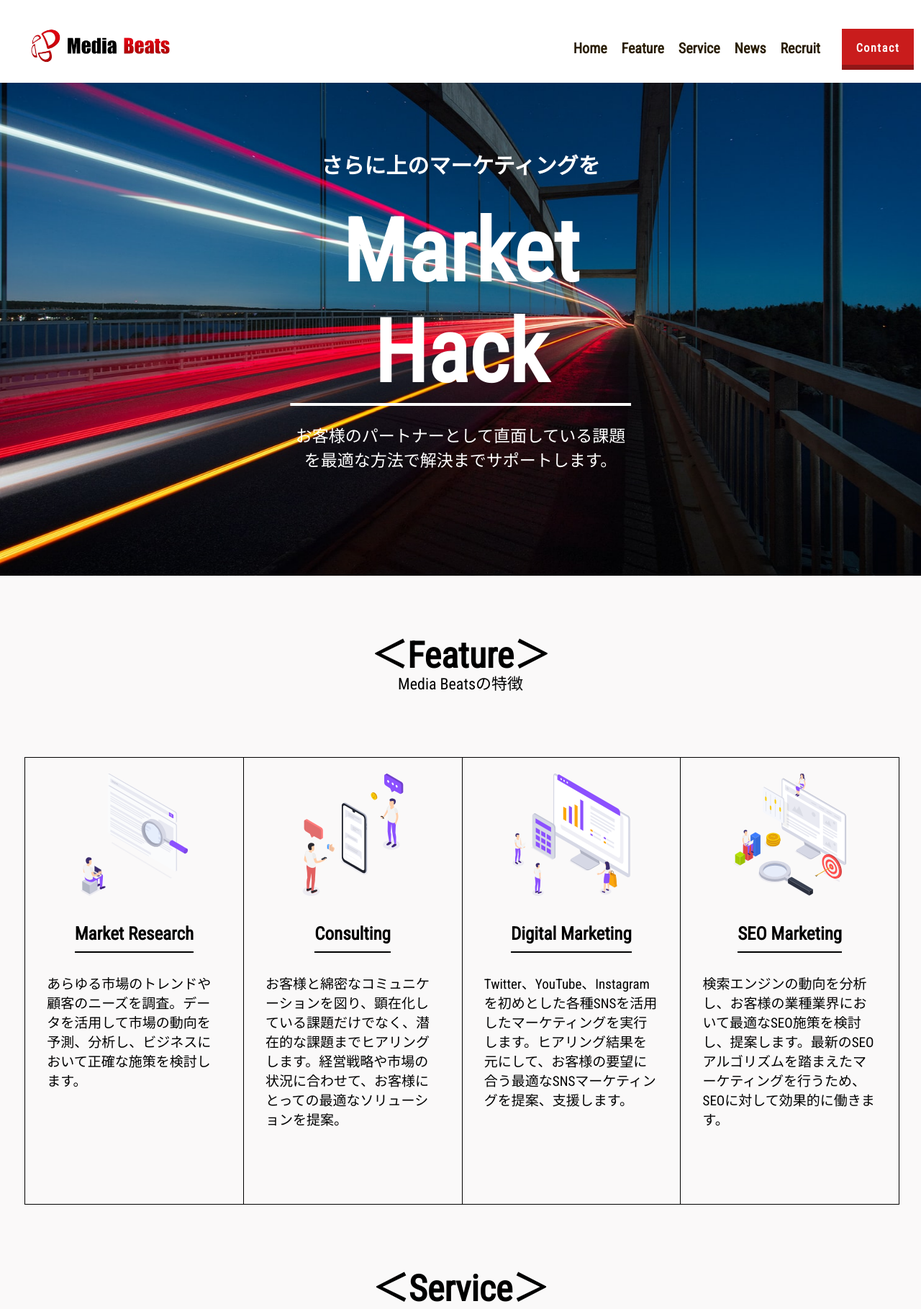
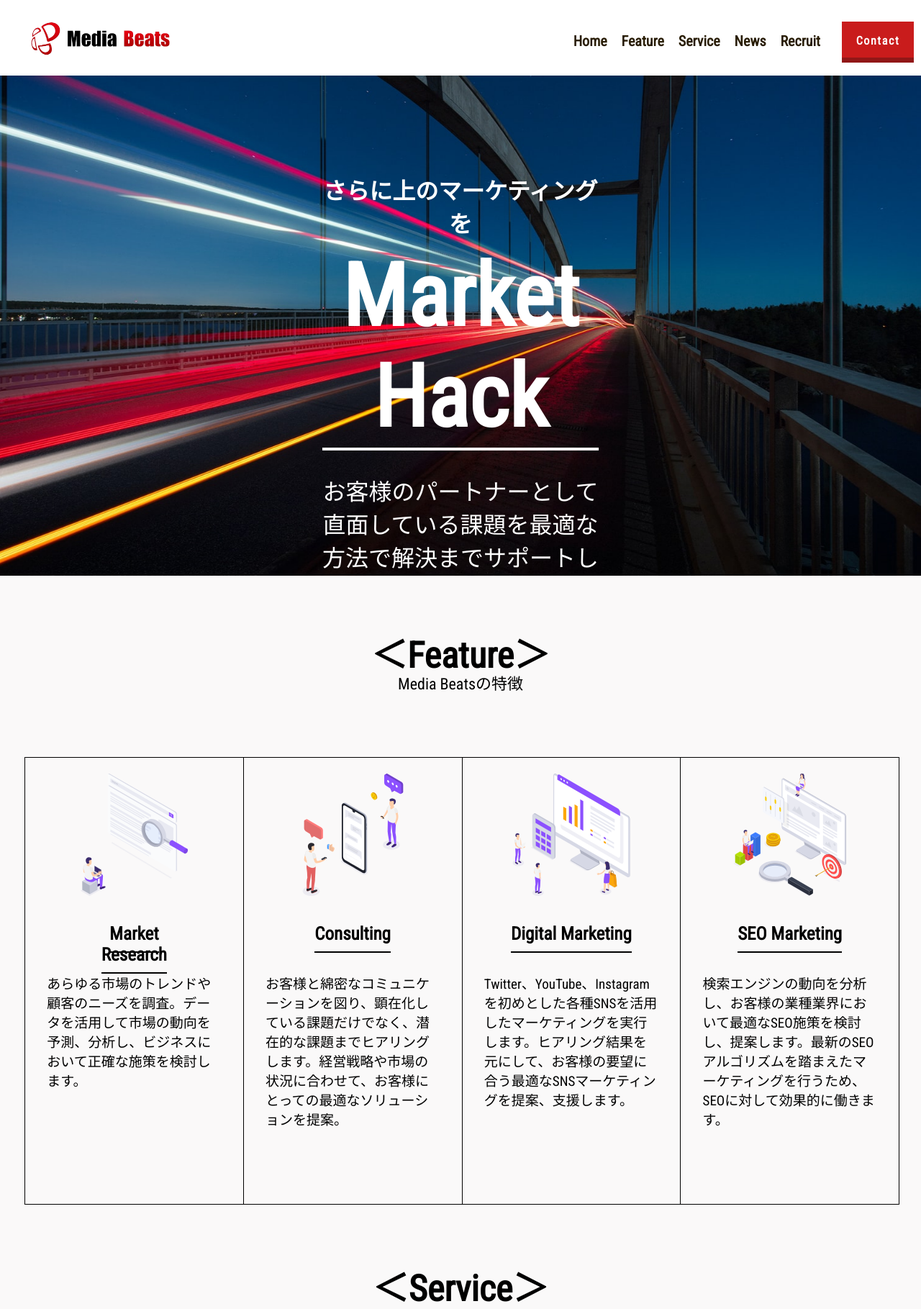
Before and after one commit to kohikeuchi/mediabeats-Homepage, a Django app: template templates/index.html in a window 1280 px wide. Shown: the top 1819 px of the page at 72% size. Run offline with Django 3.2, Linux system fonts and the light colour scheme; the template is opened without the code that fills it, so the values that code supplies are empty.

Commit message:
changed top

```diff
--- a/static/style/breakpoints/_1280up.scss
+++ b/static/style/breakpoints/_1280up.scss
@@ -1,23 +1,23 @@
 // @import './base';
 .top-page{
   .home_content{
-    top: 52%;
-    width: 37%;
-    max-width: 680px;
+    top: 56%;
+    width: 30%;
+ max-width: 500px;
   }
 }
 .home-title{
-  font-size: 120px;
+  font-size: 15vh;
 }
 .home-subtitle{
   color: white;
   &.top{
-    font-size:30px;
+    font-size:4vh;
     font-weight: bold;
   }
   &.bottom{
     // font-weight: lighter;
-    font-size: 23px;
+    font-size: 4vh;
   }
 }
 
@@ -75,11 +75,11 @@
   }
 }
 
-  .header{
-    height: 75px;
-    &_inner{
-      top: 10px;
-    }
+.header{
+  height: 65px;
+  &_inner{
+    top: 0px;
+  }
 }
 
 .footer-bottom-copyright{
--- a/static/style/breakpoints/_480up.scss
+++ b/static/style/breakpoints/_480up.scss
@@ -3,6 +3,30 @@
 Stylesheet: 480px以上(スマホの横向き)のモニタで適用
 
 ******************************************************************/
+.top-page{
+  .home{
+    &_content{
+      width: 40%;
+    }
+  }
+}
+.home-title{
+  font-size: 13vh;
+}
+.home-subtitle{
+  color: white;
+  &.top{
+    font-size:2vh;
+    font-weight: bold;
+  }
+  &.bottom{
+    // font-weight: lighter;
+    font-size: 2vh;
+  }
+}
+
+
+
 .contact{
 
     position: relative;
@@ -11,6 +35,7 @@
     height: 80%;
     // top: -135px;
 }
+
 
   .center{
     margin: 0;
--- a/static/style/breakpoints/_600up.scss
+++ b/static/style/breakpoints/_600up.scss
@@ -6,17 +6,17 @@
   }
 }
 .home-title{
-  font-size: 100px;
+  font-size: 15vh;
 }
 .home-subtitle{
   color: white;
   &.top{
-    font-size:22px;
+    font-size:3vh;
     font-weight: bold;
   }
   &.bottom{
     // font-weight: lighter;
-    font-size: 18px;
+    font-size: 3vh;
   }
 }
 
--- a/static/style/breakpoints/_960up.scss
+++ b/static/style/breakpoints/_960up.scss
@@ -8,17 +8,19 @@
 }
 
 .home-title{
-  font-size: 100px;
+  font-size: 13vh;
 }
 .home-subtitle{
   color: white;
   &.top{
-    font-size:25px;
+    font-size:3vh;
     font-weight: bold;
+
+
   }
   &.bottom{
     // font-weight: lighter;
-    font-size: 21px;
+    font-size: 3vh;
   }
 }
 
@@ -28,7 +30,7 @@
   &_nav{
     display: flex;
     // @extend .font-md;
-    font-size: 17px;
+    font-size: 3vh;
     font-weight: bold;
 
   }
--- a/static/style/breakpoints/_base.scss
+++ b/static/style/breakpoints/_base.scss
@@ -342,10 +342,10 @@
 
       &_content{
         position: absolute;
-        top: 50%;
+        top: 55%;
         left: 50%;
-        width: 50%;
-        max-width: 600px;
+        width: 49%;
+        max-width: 400px;
         height: 60%;
         transform: translate(-50%, -50%);
         text-align: center;
@@ -354,9 +354,11 @@
   }
 }
 .home-title{
-  font-size: 55px;
+
+  font-size: 10vh;
   margin: 0;
   color: white;
+  // background-color: white;
   font-weight: bold;
   border-bottom: solid 4px white;
   & > h1{
@@ -364,14 +366,21 @@
   }
 }
 .home-subtitle{
+
   color: white;
   &.top{
-    font-size:15px;
+
+    // background-color: yellow;
+
+    margin-bottom: 10px;
+    font-size:2vh;
     font-weight: bold;
   }
   &.bottom{
+
+    // background-color: yellowgreen;
     // font-weight: lighter;
-    font-size: 12px;
+    font-size: 2vh;
   }
 }
 .main-page{
--- a/static/style/style.css
+++ b/static/style/style.css
@@ -1038,10 +1038,10 @@
 
 .top-page .home_content {
   position: absolute;
-  top: 50%;
+  top: 55%;
   left: 50%;
-  width: 50%;
-  max-width: 600px;
+  width: 49%;
+  max-width: 400px;
   height: 60%;
   -webkit-transform: translate(-50%, -50%);
           transform: translate(-50%, -50%);
@@ -1049,7 +1049,7 @@
 }
 
 .home-title {
-  font-size: 55px;
+  font-size: 10vh;
   margin: 0;
   color: white;
   font-weight: bold;
@@ -1065,12 +1065,13 @@
 }
 
 .home-subtitle.top {
-  font-size: 15px;
+  margin-bottom: 10px;
+  font-size: 2vh;
   font-weight: bold;
 }
 
 .home-subtitle.bottom {
-  font-size: 12px;
+  font-size: 2vh;
 }
 
 .main-page {
@@ -1733,6 +1734,22 @@
 Stylesheet: 480px以上(スマホの横向き)のモニタで適用
 
 ******************************************************************/
+  .top-page .home_content {
+    width: 40%;
+  }
+  .home-title {
+    font-size: 13vh;
+  }
+  .home-subtitle {
+    color: white;
+  }
+  .home-subtitle.top {
+    font-size: 2vh;
+    font-weight: bold;
+  }
+  .home-subtitle.bottom {
+    font-size: 2vh;
+  }
   .contact {
     position: relative;
     width: 90%;
@@ -2114,17 +2131,17 @@
   }
   .top-page .home_content {
     position: absolute;
-    top: 50%;
+    top: 55%;
     left: 50%;
-    width: 50%;
-    max-width: 600px;
+    width: 49%;
+    max-width: 400px;
     height: 60%;
     -webkit-transform: translate(-50%, -50%);
             transform: translate(-50%, -50%);
     text-align: center;
   }
   .home-title {
-    font-size: 55px;
+    font-size: 10vh;
     margin: 0;
     color: white;
     font-weight: bold;
@@ -2137,11 +2154,12 @@
     color: white;
   }
   .home-subtitle.top {
-    font-size: 15px;
+    margin-bottom: 10px;
+    font-size: 2vh;
     font-weight: bold;
   }
   .home-subtitle.bottom {
-    font-size: 12px;
+    font-size: 2vh;
   }
   .main-page {
     position: relative;
@@ -2738,17 +2756,17 @@
     top: 0px;
   }
   .home-title {
-    font-size: 100px;
+    font-size: 15vh;
   }
   .home-subtitle {
     color: white;
   }
   .home-subtitle.top {
-    font-size: 22px;
+    font-size: 3vh;
     font-weight: bold;
   }
   .home-subtitle.bottom {
-    font-size: 18px;
+    font-size: 3vh;
   }
   .service-title {
     text-align: center;
@@ -3243,17 +3261,17 @@
   }
   .top-page .home_content {
     position: absolute;
-    top: 50%;
+    top: 55%;
     left: 50%;
-    width: 50%;
-    max-width: 600px;
+    width: 49%;
+    max-width: 400px;
     height: 60%;
     -webkit-transform: translate(-50%, -50%);
             transform: translate(-50%, -50%);
     text-align: center;
   }
   .home-title {
-    font-size: 55px;
+    font-size: 10vh;
     margin: 0;
     color: white;
     font-weight: bold;
@@ -3266,11 +3284,12 @@
     color: white;
   }
   .home-subtitle.top {
-    font-size: 15px;
+    margin-bottom: 10px;
+    font-size: 2vh;
     font-weight: bold;
   }
   .home-subtitle.bottom {
-    font-size: 12px;
+    font-size: 2vh;
   }
   .main-page {
     position: relative;
@@ -3865,23 +3884,23 @@
     width: 40%;
   }
   .home-title {
-    font-size: 100px;
+    font-size: 13vh;
   }
   .home-subtitle {
     color: white;
   }
   .home-subtitle.top {
-    font-size: 25px;
+    font-size: 3vh;
     font-weight: bold;
   }
   .home-subtitle.bottom {
-    font-size: 21px;
+    font-size: 3vh;
   }
   .header_nav {
     display: -webkit-box;
     display: -ms-flexbox;
     display: flex;
-    font-size: 17px;
+    font-size: 3vh;
     font-weight: bold;
   }
   .header-button {
@@ -4163,22 +4182,22 @@
 
 @media (min-width: 1280px) {
   .top-page .home_content {
-    top: 52%;
-    width: 37%;
-    max-width: 680px;
+    top: 56%;
+    width: 30%;
+    max-width: 500px;
   }
   .home-title {
-    font-size: 120px;
+    font-size: 15vh;
   }
   .home-subtitle {
     color: white;
   }
   .home-subtitle.top {
-    font-size: 30px;
+    font-size: 4vh;
     font-weight: bold;
   }
   .home-subtitle.bottom {
-    font-size: 23px;
+    font-size: 4vh;
   }
   #p {
     font-size: 15px;
@@ -4230,10 +4249,10 @@
     font-size: 20px;
   }
   .header {
-    height: 75px;
+    height: 65px;
   }
   .header_inner {
-    top: 10px;
+    top: 0px;
   }
   .footer-bottom-copyright {
     width: 240px;
--- a/templates/index.html
+++ b/templates/index.html
@@ -91,7 +91,7 @@
                         <div class="feature-content">
                             <div class="feature-img"><img src="{% static 'image/market_research.svg' %}" alt=""></div>
                             <div class="feature_description">
-                                <div class="feature_title"><h >Market Research</h>
+                                <div class="feature_title"><h >Market <br> Research</h>
                                     <!-- <div class="line"></div> -->
                                 </div>
 
```
Also changed, not shown: official_site/settings.py (+4 -4 lines), 1 other file.
